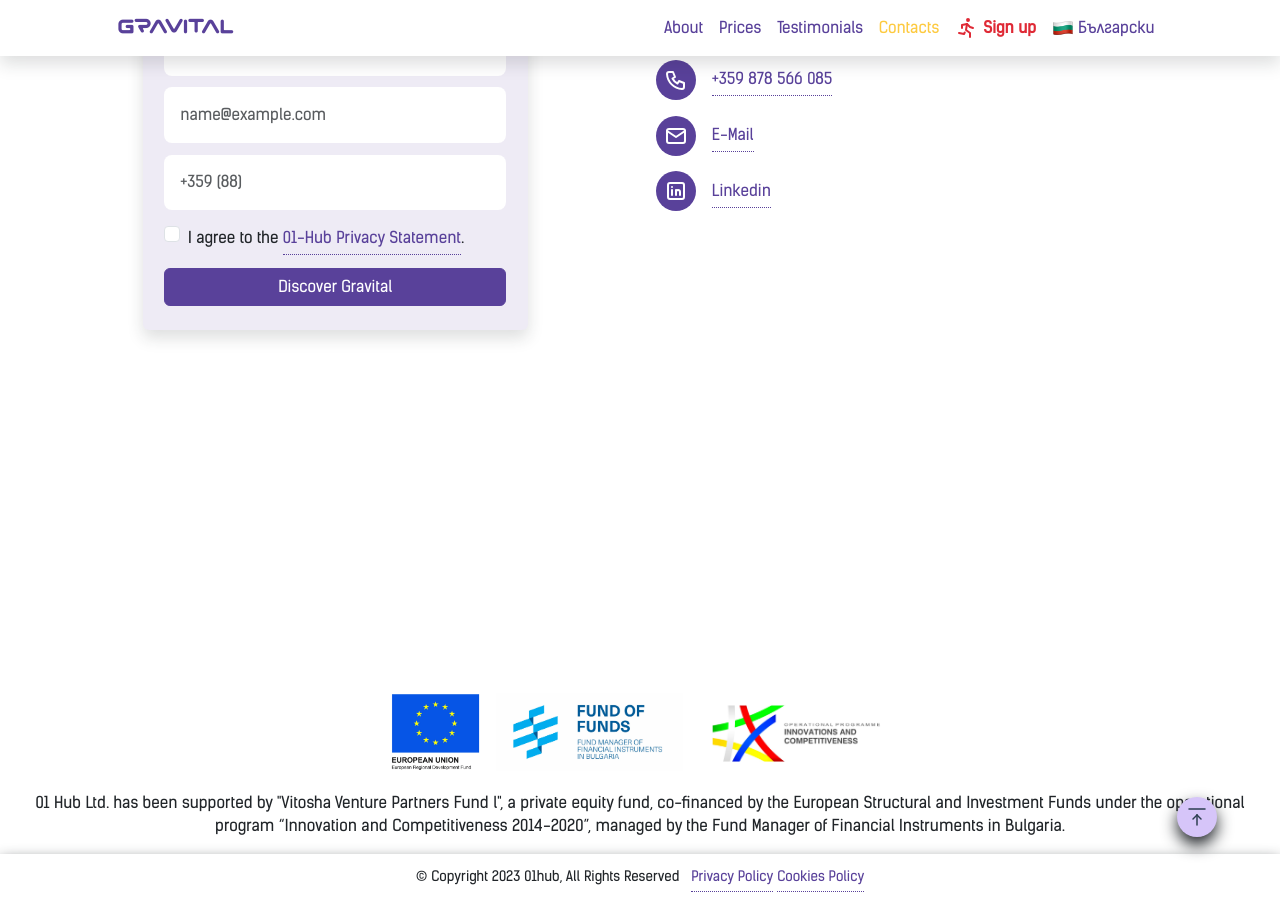
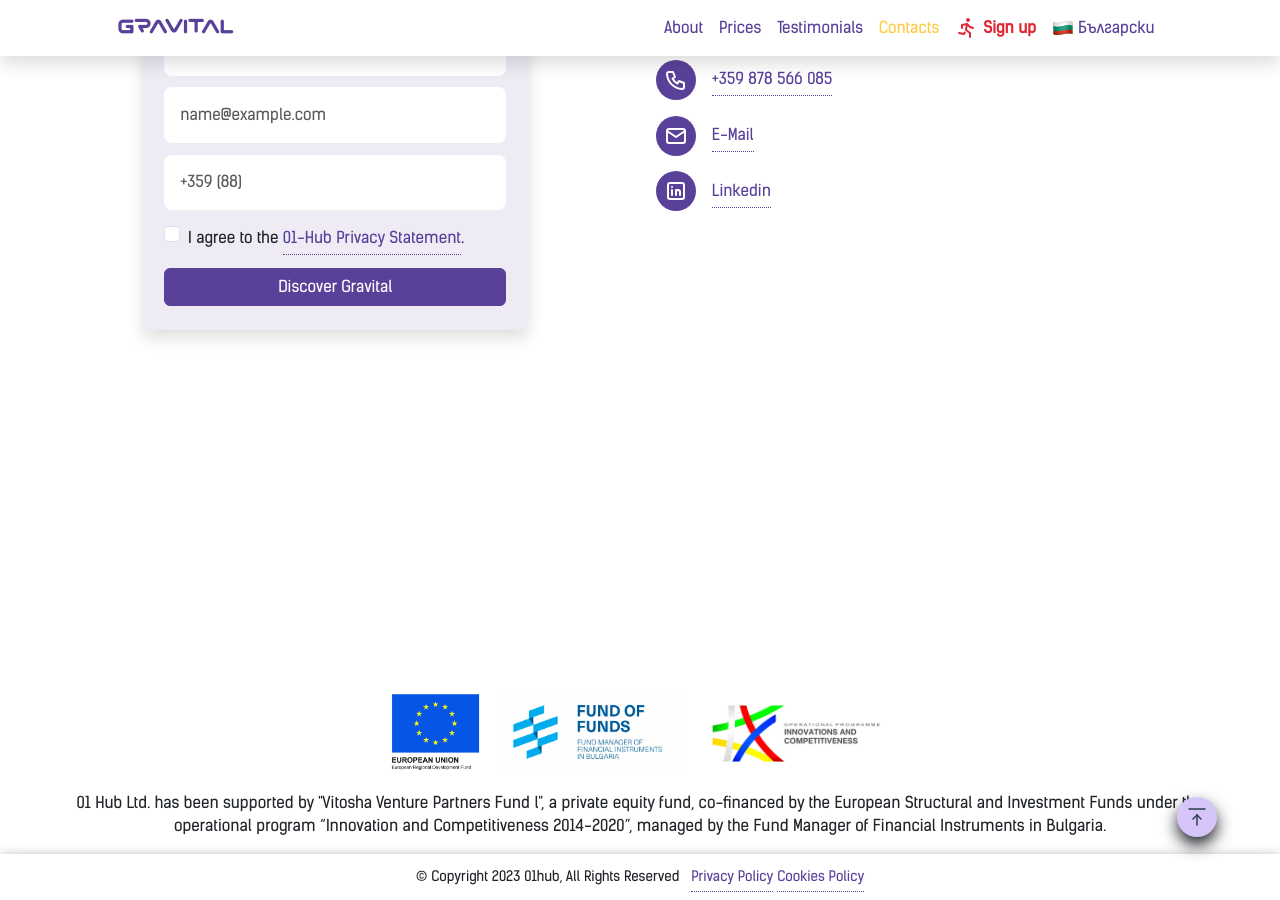
Before and after one commit to gravital-hr/gravital-hr.github.io, a Jekyll site: the page built from en.md, in a window 1280 px wide and 900 px high, scrolled down 4577 px. Built offline with Jekyll 4.4.1, drawn with Linux system fonts in a browser that asks for light colours.

Commit message:
Style tweaks

```diff
--- a/_includes/partners.html
+++ b/_includes/partners.html
@@ -10,7 +10,7 @@
             </div>
         {% endif %}
         {% if section.partners_footer_text %}
-        <div class="text-center mt-3 mx-4">
+        <div class="text-center mt-3 mx-5">
             <p>{{ section.partners_footer_text }}</p>
         </div>
         {% endif %}
```
